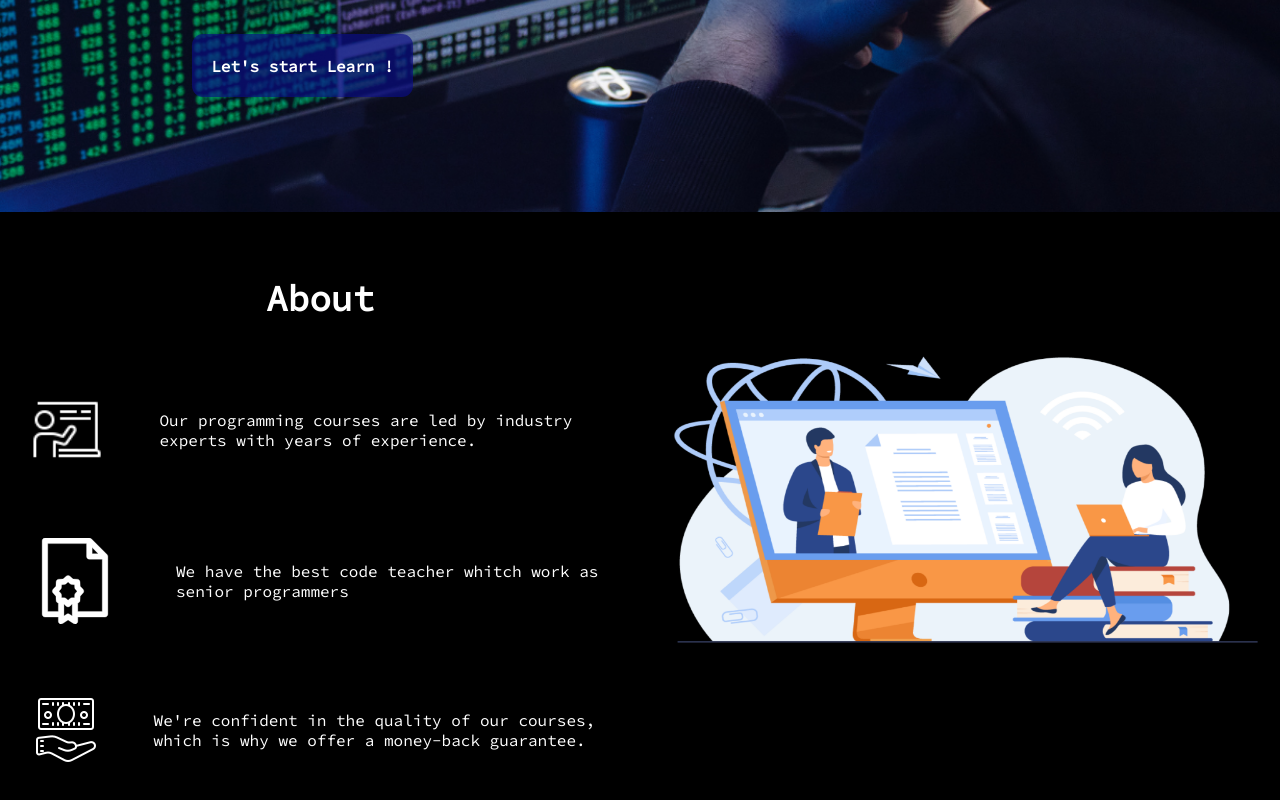
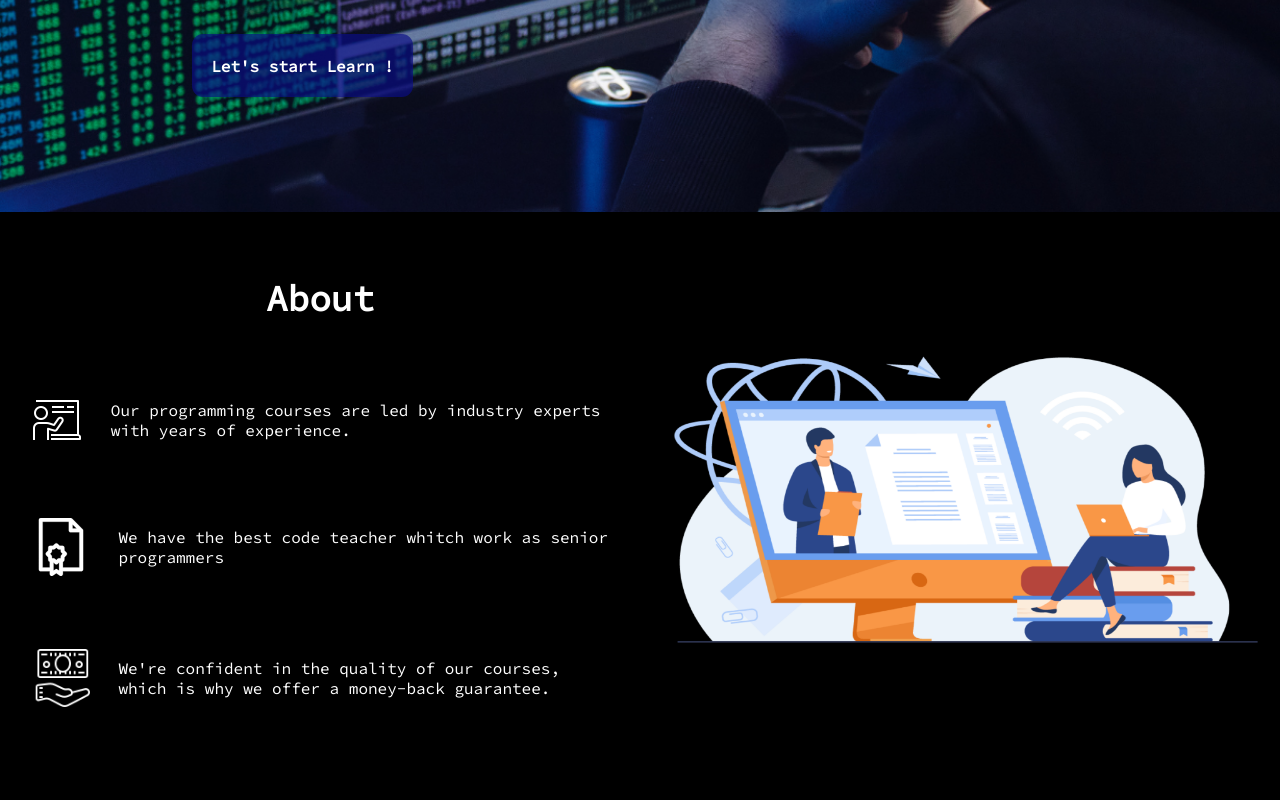
Before and after one commit to ol1mowski/it-shop.de, a React (Create React App) app: page / in a window 1280 px wide. Shown: the part 588-1388 px from the top of the page. Built offline with nearby package versions, Linux system fonts and the light colour scheme.

Commit message:
add full rwd to about section

```diff
--- a/src/Components/About_page/AboutPage.module.scss
+++ b/src/Components/About_page/AboutPage.module.scss
@@ -11,6 +11,9 @@
     }
     @media screen and (min-width: 1024px) {
         display: flex;
+    }
+    @media (orientation: landscape)and (min-height: 320px) and (max-width: 920px) {
+        height: 100vh;
     }
 }
 
@@ -32,6 +35,12 @@
         gap: 5%;
     }
 
+    @media (orientation: landscape)and (min-height: 320px) and (max-width: 920px) {
+        padding-top: 20%;
+        gap: 20%;
+        height: 90%;
+    }
+
     &__headerSection {
         font-size: $headers-size;
     }
@@ -42,6 +51,9 @@
     padding-bottom: 10%;
     display: flex;
     justify-content: center;
+    @media (orientation: landscape)and (min-height: 320px) and (max-width: 920px) {
+        padding-top: 15%;
+    }
 
     &__img {
         width: 100%;
@@ -56,5 +68,8 @@
             width: 50vw;
             height: 70%;
         }
+        @media screen and (min-width: 1400px) {
+            height: 90%;
+        }
     }
 }
--- a/src/Components/About_page/About_page_sections/About_page_sections.module.scss
+++ b/src/Components/About_page/About_page_sections/About_page_sections.module.scss
@@ -12,16 +12,33 @@
     }
     @media screen and (min-width: 1024px) {
         padding: 0 2rem;
+        gap: 5%;
     }
     @media screen and (min-width: 1300px) {
         padding: 0 5rem;
     }
+    @media screen and (min-width: 1700px) {
+        padding: 0 10rem;
+        font-size: 1.2rem;
+    }
 
     &__img {
         width: 20%;
+        @media screen and (min-width: 1024px) {
+            width: 10%;
+        }
+        @media (orientation: landscape)and (min-height: 320px) and (max-width: 920px) {
+            width: 10%;
+        }
     }
 }
 
 #big {
     width: 15%;
+    @media screen and (min-width: 1024px) {
+        width: 10%;
+    }
+    @media (orientation: landscape)and (min-height: 320px) and (max-width: 920px) {
+        width: 10%;
+    }
 }
--- a/src/Components/Title_page/header/Header.module.scss
+++ b/src/Components/Title_page/header/Header.module.scss
@@ -21,6 +21,9 @@
             display: block;
             width: 3vw;
             height: 3vh;
+            @media (orientation: landscape)and (min-height: 320px) and (max-width: 920px) {
+                height: 7vh;
+            }
         }
 
         @media screen and (min-width: 700px) {
@@ -315,6 +318,9 @@
             &__img {
                 display: block;
                 width: 3rem;
+                @media (orientation: landscape)and (min-height: 320px) and (max-width: 920px) {
+                    width: 15vw;
+                }
             }
 
             &__item {
```
